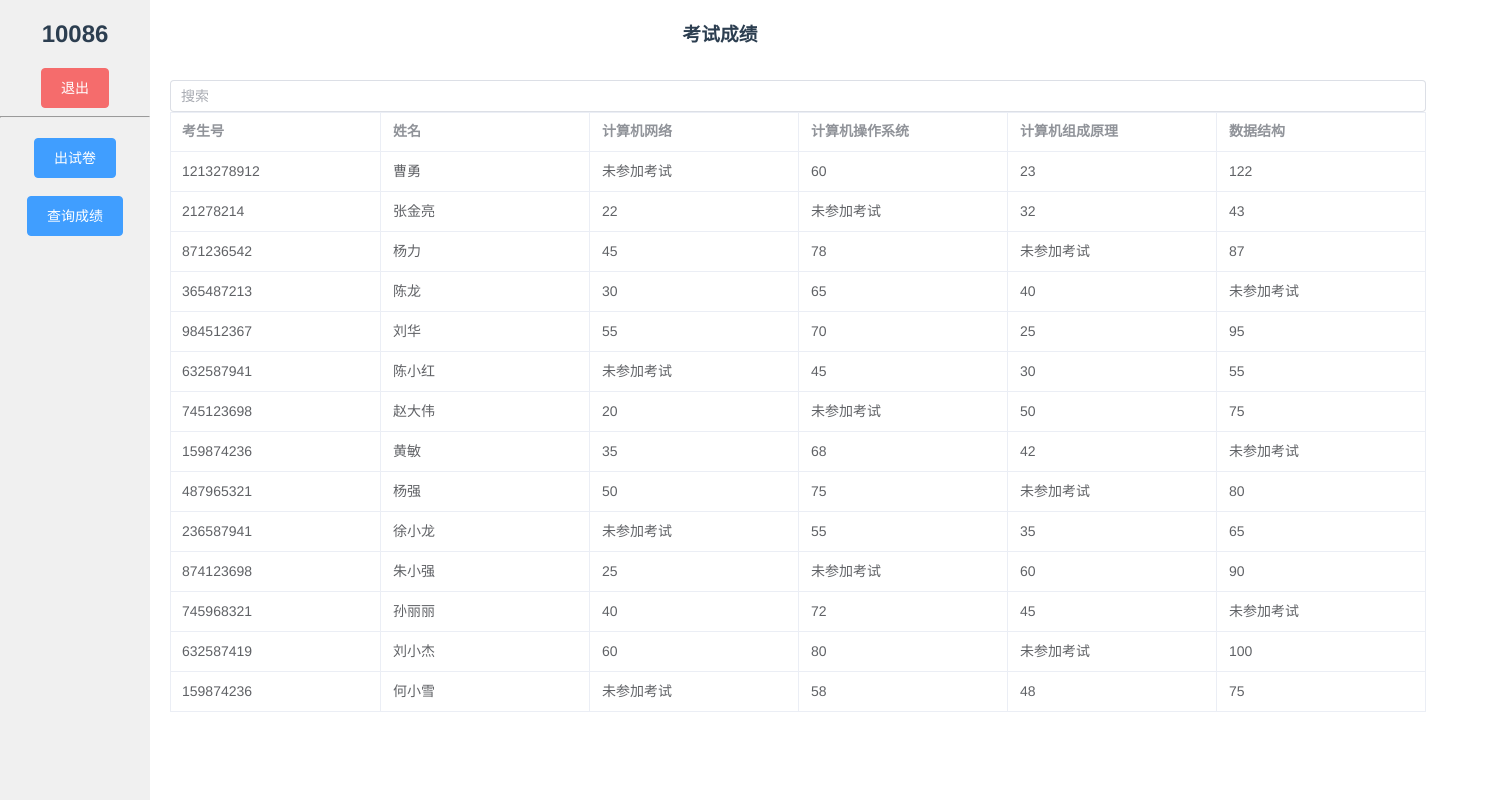
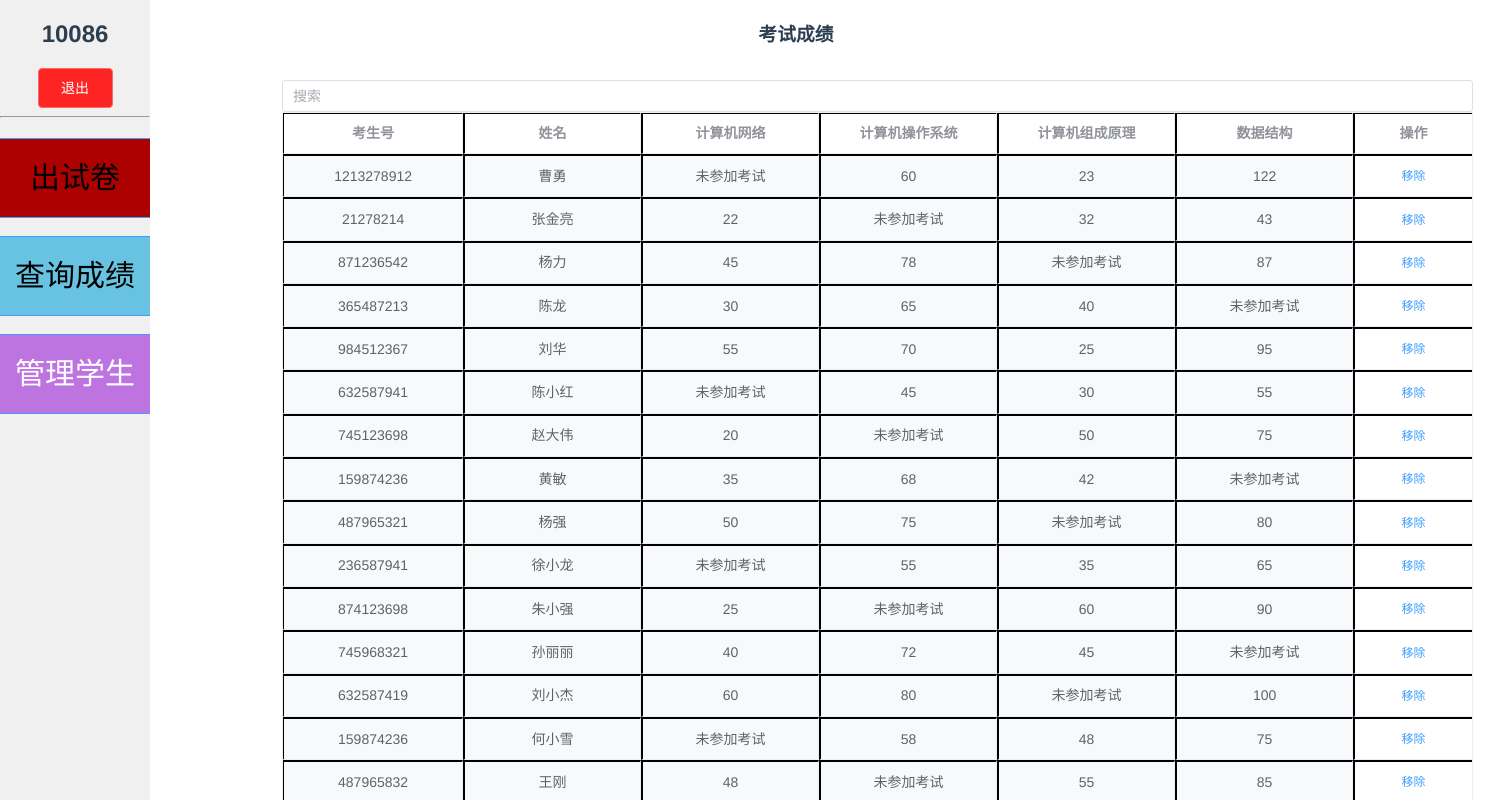
Before and after one commit to yuuki2022/myweb, a Vue app in the folder myvue/: page /gradelookup in a window 1280 px wide. Shown: the top 800 px of the page, 1493 px wide, since content can reach past the window. Built offline with nearby package versions, Linux system fonts and the light colour scheme.

Commit message:
样式修改了一丢丢

```diff
--- a/myvue/src/components/GradeLookup.vue
+++ b/myvue/src/components/GradeLookup.vue
@@ -2,50 +2,19 @@
 
     <el-container>
         <el-aside width=150px>
-
-
-
-
-
-
-
-
-
-
-
-
             <div class="username">10086</div>
             <!-- <button @click="logout" class="logout">退出</button> -->
-            <el-button type="danger" @click="logout" size="large">退出</el-button>
+            <el-button type="danger" @click="logout" size="large" id="quit">退出</el-button>
             <hr>
             <div class="buttons">
-                <el-button type="primary" size="large">出试卷</el-button>
+                <el-button type="primary" size="large" id="createPaper">出试卷</el-button>
                 <br>
-                <el-button type="primary" @click="Togradelookup" size="large">查询成绩</el-button>
+                <el-button type="primary" @click="Togradelookup" size="large" id="lookgrade">查询成绩</el-button>
+                <br>
+                <el-button type="primary" @click="Togradelookup" size="large" id="organizeStudent">管理学生</el-button>
                 <br>
                 <!-- <button class="purple">检查结果</button> -->
             </div>
-
-
-
-
-
-
-
-
-
-
-
-
-
-
-
-
-
-
-
-
-
         </el-aside>
         <el-container>
             <el-header>
@@ -54,9 +23,9 @@
             <el-main>
                 <div class="score">
                     <el-input v-model="searchText" placeholder="搜索" @input="handleSearch"></el-input>
-                    <el-table :data="filteredData" height="600" border=true>
+                    <el-table :data="filteredData" height="800" border=true>
                         <!-- 表格列 -->
-                        <el-table-column prop="id" label="考生号"></el-table-column>
+                        <el-table-column prop="id" label="考生号" class="id"></el-table-column>
                         <el-table-column prop="name" label="姓名 "></el-table-column>
                         <el-table-column prop="net" label="计算机网络">
                             <template #default="{ row }">
@@ -81,47 +50,24 @@
                                 {{ row.ds || '未参加考试' }}
                             </template>
                         </el-table-column>
+                        <el-table-column fixed="right" label="操作" width="120">
 
+                            <template v-slot="scope">
+                                <el-button @click.prevent="deleteRow(scope.$index, tableData)" type="text" size="small">
+                                    移除
+                                </el-button>
+                            </template>
+                        </el-table-column>
                     </el-table>
+                    <div style="text-align:center">
+                        <el-pagination hide-on-single-page background layout="prev, pager, next,total" :total="total"
+                            :page-size="pagesize" @current-change="current_change"></el-pagination>
+                    </div>
+
                 </div>
             </el-main>
         </el-container>
     </el-container>
-
-
-<!--
-    <div id="app">
-
-
-        <table class="table">
-            <thead>
-                <tr class="tableheader">
-                    <th>考生号</th>
-                    <th>姓名</th>
-                    <th>计算机网络</th>
-                    <th>计算机操作系统</th>
-                    <th>计算机组成原理</th>
-                    <th>数据结构</th>
-                </tr>
-            </thead>
-            <tbody>
-                <tr v-for="examer in examers" :key="examer.id">
-                    <td>{{ examer.id }}</td>
-                    <td>{{ examer.name }}</td>
-                    <td>{{ examer.net !== null ? examer.net : '未考试' }}</td>
-                    <td>{{ examer.os !== null ? examer.os : '未考试' }}</td>
-                    <td>{{ examer.compo !== null ? examer.compo : '未考试' }}</td>
-                    <td>{{ examer.ds !== null ? examer.ds : '未考试' }}</td>
-                </tr>
-            </tbody>
-        </table>
-
-
-
-
-    </div> -->
-
-
 
 </template>
 
@@ -1271,20 +1217,65 @@ interface User {
     padding: 0;
     box-sizing: border-box;
 } */
-.el-container{
+.buttons {
+    display: flex;
+    flex-direction: column;
+    /*元素之间不要留空隙 */
+    /* 设置元素居中 */
+
+}
+
+.el-container {
+    margin-left: 5%;
+}
+
+#createPaper {
+    width: 150%;
+    height: 80px;
+    background-color: #AD0000;
+    color: #000000;
+    font-size: 30px;
+}
+
+#organizeStudent {
+    width: 150%;
+    height: 80px;
+    background-color: #BD73E0;
+    color: #FFFFFF;
+    font-size: 30px;
+}
+
+#lookgrade {
+    margin-top: 0;
+    width: 150%;
+    height: 80px;
+    background-color: #67C3E1;
+    color: #000000;
+    font-size: 30px;
+}
+
+#quit {
+    width: 50%;
+    height: 40px;
+    background-color: #FF2424;
+
+}
+
+.el-container {
     width: 180%;
 }
+
 .title {
     margin-top: 30px;
     text-align: center;
     /* Center the text horizontally */
-
 }
 
 .el-header {
     /* margin-left: 50%; */
     size: 40pt;
 }
+
 
 .header {
     display: flex;
@@ -1301,6 +1292,8 @@ interface User {
     margin-left: 150px;
     border-collapse: collapse;
 }
+
+/*设置el-table第一列的样式*/
 
 .username {
     font-size: 24px;
@@ -1353,26 +1346,36 @@ interface User {
     background-color: purple;
 }
 
-.table {
-    width: 80%;
-    margin: 100px 200px;
-    border-collapse: collapse;
+
+.el-table th {
+    padding: 10px;
+    border: 2px solid black;
+    text-align: center;
+    background-color: #D9D9D9;
+    width: 176px;
 }
 
-.colgroup {
-    padding: 10px;
-    border: 1px solid black;
-    text-align: center;
+.id {
+    width: 100px;
     background-color: #D9D9D9;
-    ;
-
 }
 
-.el-table__row {
+
+.el-table td {
     padding: 10px;
-    border: 1px solid black;
+    border: 2px solid black;
     text-align: center;
     background-color: #F8F9FB;
+    width: 176px;
+    width: 100px;
+}
+
+.el-table td>.cell {
+    text-align: center;
+}
+
+.el-table th>.cell {
+    text-align: center;
 }
 
 .confirm {
--- a/myvue/src/components/login.vue
+++ b/myvue/src/components/login.vue
@@ -62,7 +62,7 @@ h1{
 }
 
 #login{
-  margin-top: 20%;
+  margin-top: 25%;
   margin-left: 70%;
   width: 50.667%;
   height: 45.556%;
```
